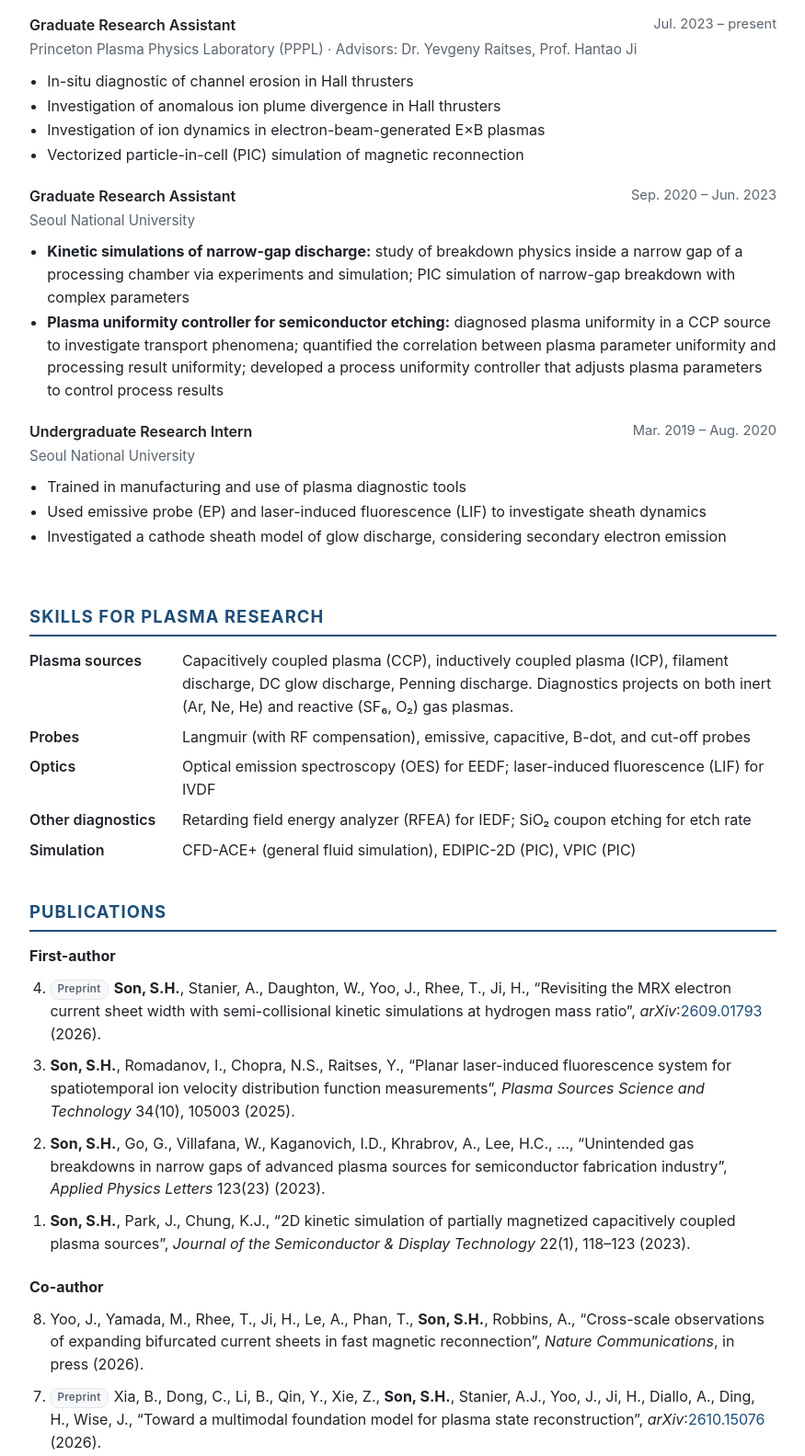
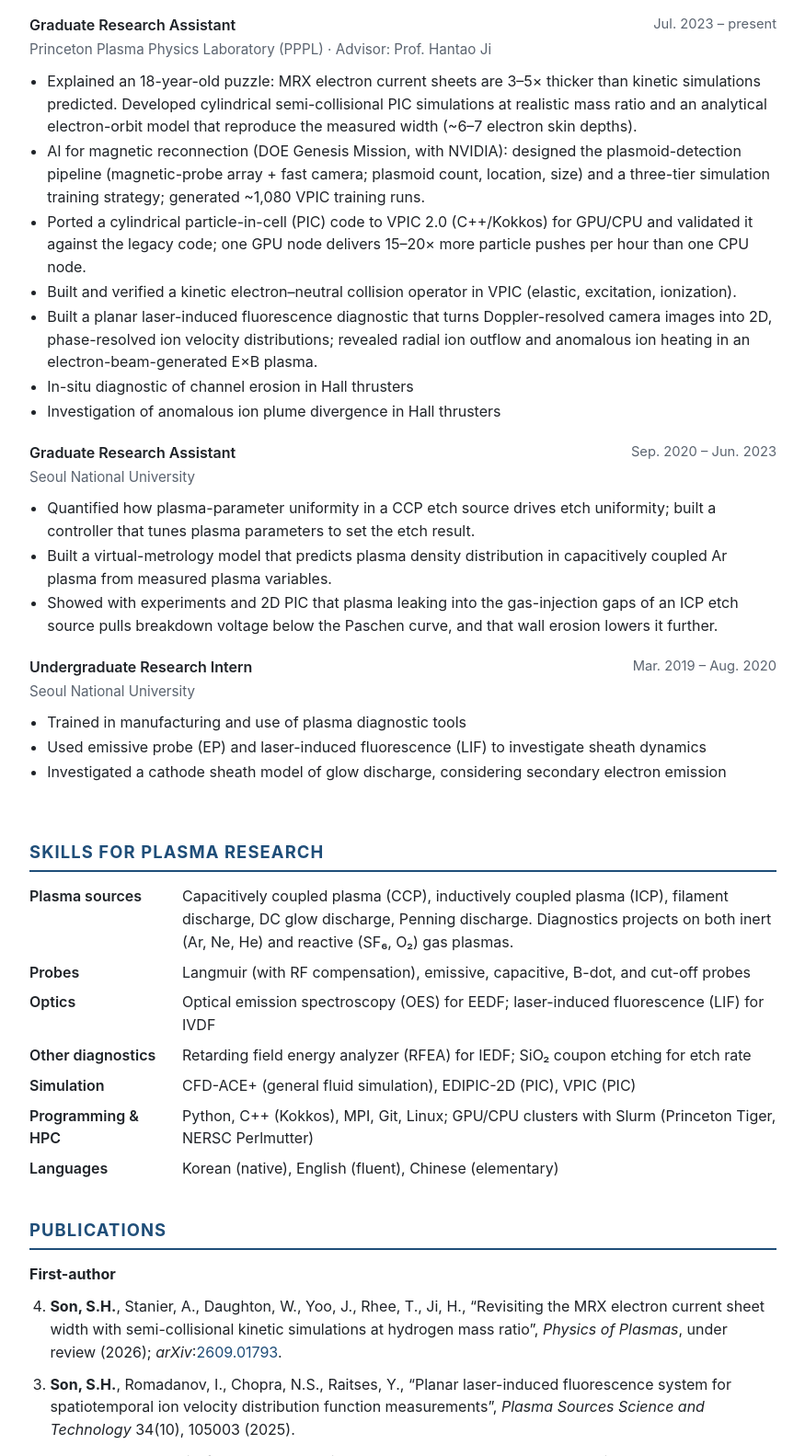
Before and after one commit to sonsh0115/sonsh0115.github.io, a plain HTML site: page index.html in a window 1280 px wide. Shown: the part 905-2488 px from the top of the page at 92% size, without its empty margins (202-1077 px from the left). Drawn offline with Linux system fonts and the light colour scheme.

Commit message:
Update CV: results-oriented research bullets, advisor, publication status, skills
- Advisor line now lists Prof. Hantao Ji only
- Rewrite PPPL and SNU research bullets
- Mark PoP paper as under review; list multimodal paper as NeurIPS 2026 Workshop
- Add Programming & HPC and Languages to Skills

Co-Authored-By: Claude Sonnet 5.5 <noreply@anthropic.com>
Claude-Session: https://claude.ai/code/session_01UFRn4bZFKrB28VaWMmpLGa

```diff
--- a/index.html
+++ b/index.html
@@ -174,12 +174,15 @@
   <div class="entry">
     <div class="title">Graduate Research Assistant</div>
     <div class="date">Jul. 2023 – present</div>
-    <div class="sub">Princeton Plasma Physics Laboratory (PPPL) &middot; Advisors: Dr. Yevgeny Raitses, Prof. Hantao Ji</div>
+    <div class="sub">Princeton Plasma Physics Laboratory (PPPL) &middot; Advisor: Prof. Hantao Ji</div>
     <ul>
+      <li>Explained an 18-year-old puzzle: MRX electron current sheets are 3–5× thicker than kinetic simulations predicted. Developed cylindrical semi-collisional PIC simulations at realistic mass ratio and an analytical electron-orbit model that reproduce the measured width (~6–7 electron skin depths).</li>
+      <li>AI for magnetic reconnection (DOE Genesis Mission, with NVIDIA): designed the plasmoid-detection pipeline (magnetic-probe array + fast camera; plasmoid count, location, size) and a three-tier simulation training strategy; generated ~1,080 VPIC training runs.</li>
+      <li>Ported a cylindrical particle-in-cell (PIC) code to VPIC 2.0 (C++/Kokkos) for GPU/CPU and validated it against the legacy code; one GPU node delivers 15–20× more particle pushes per hour than one CPU node.</li>
+      <li>Built and verified a kinetic electron–neutral collision operator in VPIC (elastic, excitation, ionization).</li>
+      <li>Built a planar laser-induced fluorescence diagnostic that turns Doppler-resolved camera images into 2D, phase-resolved ion velocity distributions; revealed radial ion outflow and anomalous ion heating in an electron-beam-generated E×B plasma.</li>
       <li>In-situ diagnostic of channel erosion in Hall thrusters</li>
       <li>Investigation of anomalous ion plume divergence in Hall thrusters</li>
-      <li>Investigation of ion dynamics in electron-beam-generated E×B plasmas</li>
-      <li>Vectorized particle-in-cell (PIC) simulation of magnetic reconnection</li>
     </ul>
   </div>
 
@@ -188,8 +191,9 @@
     <div class="date">Sep. 2020 – Jun. 2023</div>
     <div class="sub">Seoul National University</div>
     <ul>
-      <li><b>Kinetic simulations of narrow-gap discharge:</b> study of breakdown physics inside a narrow gap of a processing chamber via experiments and simulation; PIC simulation of narrow-gap breakdown with complex parameters</li>
-      <li><b>Plasma uniformity controller for semiconductor etching:</b> diagnosed plasma uniformity in a CCP source to investigate transport phenomena; quantified the correlation between plasma parameter uniformity and processing result uniformity; developed a process uniformity controller that adjusts plasma parameters to control process results</li>
+      <li>Quantified how plasma-parameter uniformity in a CCP etch source drives etch uniformity; built a controller that tunes plasma parameters to set the etch result.</li>
+      <li>Built a virtual-metrology model that predicts plasma density distribution in capacitively coupled Ar plasma from measured plasma variables.</li>
+      <li>Showed with experiments and 2D PIC that plasma leaking into the gas-injection gaps of an ICP etch source pulls breakdown voltage below the Paschen curve, and that wall erosion lowers it further.</li>
     </ul>
   </div>
 
@@ -237,6 +241,12 @@
 
     <dt>Simulation</dt>
     <dd>CFD-ACE+ (general fluid simulation), EDIPIC-2D (PIC), VPIC (PIC)</dd>
+
+    <dt>Programming &amp; HPC</dt>
+    <dd>Python, C++ (Kokkos), MPI, Git, Linux; GPU/CPU clusters with Slurm (Princeton Tiger, NERSC Perlmutter)</dd>
+
+    <dt>Languages</dt>
+    <dd>Korean (native), English (fluent), Chinese (elementary)</dd>
   </dl>
 </section>
 
@@ -249,7 +259,7 @@
 
   <h3>First-author</h3>
   <ol class="pubs" reversed>
-    <li><span class="tag">Preprint</span><span class="me">Son, S.H.</span>, Stanier, A., Daughton, W., Yoo, J., Rhee, T., Ji, H., “Revisiting the MRX electron current sheet width with semi-collisional kinetic simulations at hydrogen mass ratio”, <i>arXiv</i>:<a href="https://arxiv.org/abs/2609.01793">2609.01793</a> (2026).</li>
+    <li><span class="me">Son, S.H.</span>, Stanier, A., Daughton, W., Yoo, J., Rhee, T., Ji, H., “Revisiting the MRX electron current sheet width with semi-collisional kinetic simulations at hydrogen mass ratio”, <i>Physics of Plasmas</i>, under review (2026); <i>arXiv</i>:<a href="https://arxiv.org/abs/2609.01793">2609.01793</a>.</li>
     <li><span class="me">Son, S.H.</span>, Romadanov, I., Chopra, N.S., Raitses, Y., “Planar laser-induced fluorescence system for spatiotemporal ion velocity distribution function measurements”, <i>Plasma Sources Science and Technology</i> 34(10), 105003 (2025).</li>
     <li><span class="me">Son, S.H.</span>, Go, G., Villafana, W., Kaganovich, I.D., Khrabrov, A., Lee, H.C., …, “Unintended gas breakdowns in narrow gaps of advanced plasma sources for semiconductor fabrication industry”, <i>Applied Physics Letters</i> 123(23) (2023).</li>
     <li><span class="me">Son, S.H.</span>, Park, J., Chung, K.J., “2D kinetic simulation of partially magnetized capacitively coupled plasma sources”, <i>Journal of the Semiconductor &amp; Display Technology</i> 22(1), 118–123 (2023).</li>
@@ -258,7 +268,7 @@
   <h3>Co-author</h3>
   <ol class="pubs" reversed>
     <li>Yoo, J., Yamada, M., Rhee, T., Ji, H., Le, A., Phan, T., <span class="me">Son, S.H.</span>, Robbins, A., “Cross-scale observations of expanding bifurcated current sheets in fast magnetic reconnection”, <i>Nature Communications</i>, in press (2026).</li>
-    <li><span class="tag">Preprint</span>Xia, B., Dong, C., Li, B., Qin, Y., Xie, Z., <span class="me">Son, S.H.</span>, Stanier, A.J., Yoo, J., Ji, H., Diallo, A., Ding, H., Wise, J., “Toward a multimodal foundation model for plasma state reconstruction”, <i>arXiv</i>:<a href="https://arxiv.org/abs/2610.15076">2610.15076</a> (2026).</li>
+    <li><span class="tag">Preprint</span>Xia, B., Dong, C., Li, B., Qin, Y., Xie, Z., <span class="me">Son, S.H.</span>, Stanier, A.J., Yoo, J., Ji, H., Diallo, A., Ding, H., Wise, J., “Toward a multimodal foundation model for plasma state reconstruction”, <i>NeurIPS 2026 Workshop</i> (2026); <i>arXiv</i>:<a href="https://arxiv.org/abs/2610.15076">2610.15076</a>.</li>
     <li><span class="tag">Preprint</span>Ji, H., Yoo, J., Shi, P., Jung, E., Maheshwari, K., Robbins, A., <span class="me">Son, S.</span>, Stanier, A., …, “The FLARE facility”, <i>arXiv</i>:<a href="https://arxiv.org/abs/2608.17332">2608.17332</a> (2026).</li>
     <li>Jung, E., Bardóczi, L., Austin, M.E., <span class="me">Son, S.H.</span>, Reiman, A.H., “Reconstruction of magnetic island electron temperature in mixed second and third harmonic electron cyclotron emission conditions”, <i>Review of Scientific Instruments</i> 95(6) (2024).</li>
     <li>Romadanov, I., Mishra, I., Kiviat, J., <span class="me">Son, S.H.</span>, Benjadol, B., Ottaviano, A., …, Keidar, M., “In-situ diagnostic of channel erosion in Hall thrusters”, <i>AIAA SCITECH 2024 Forum</i>, 0691 (2024).</li>
```
